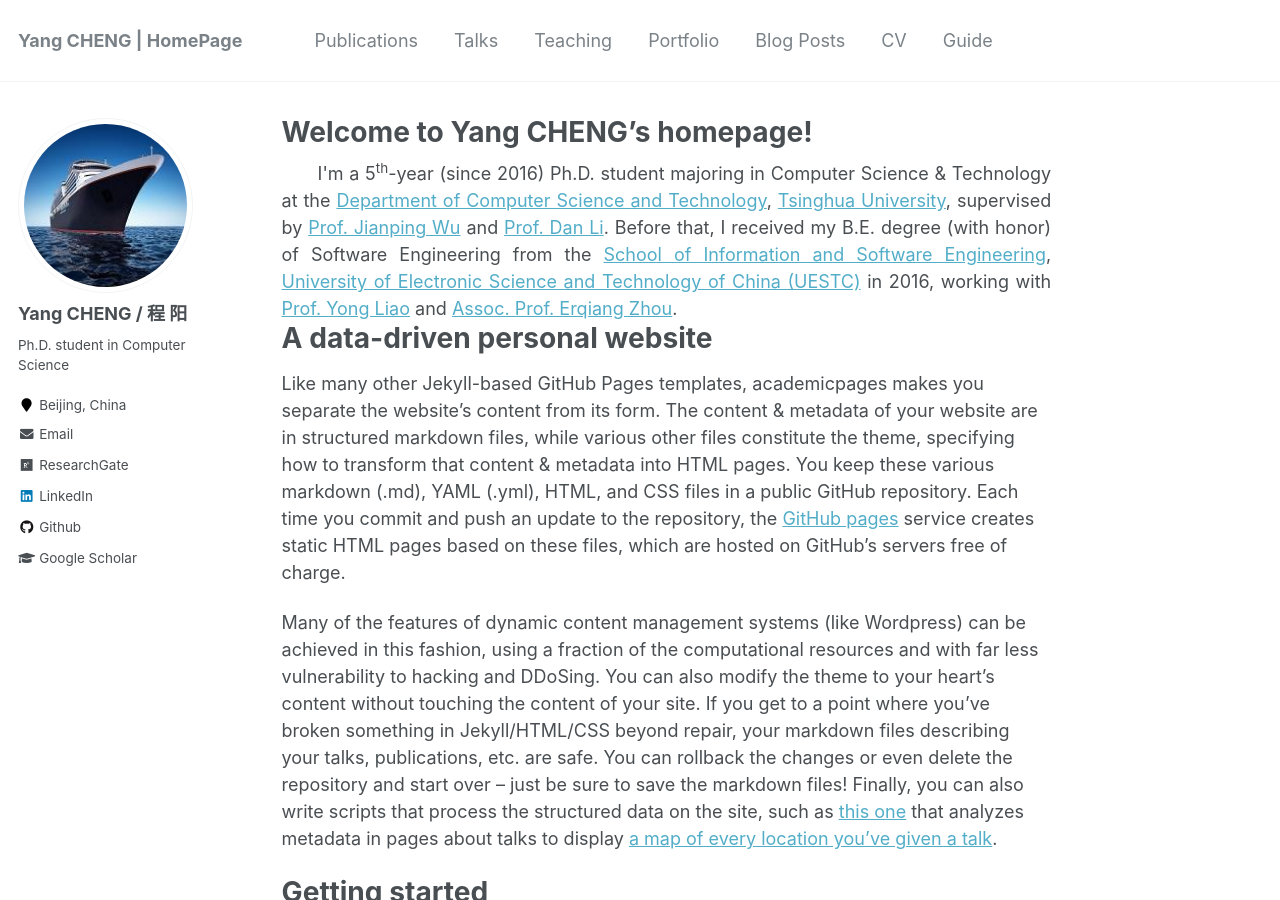
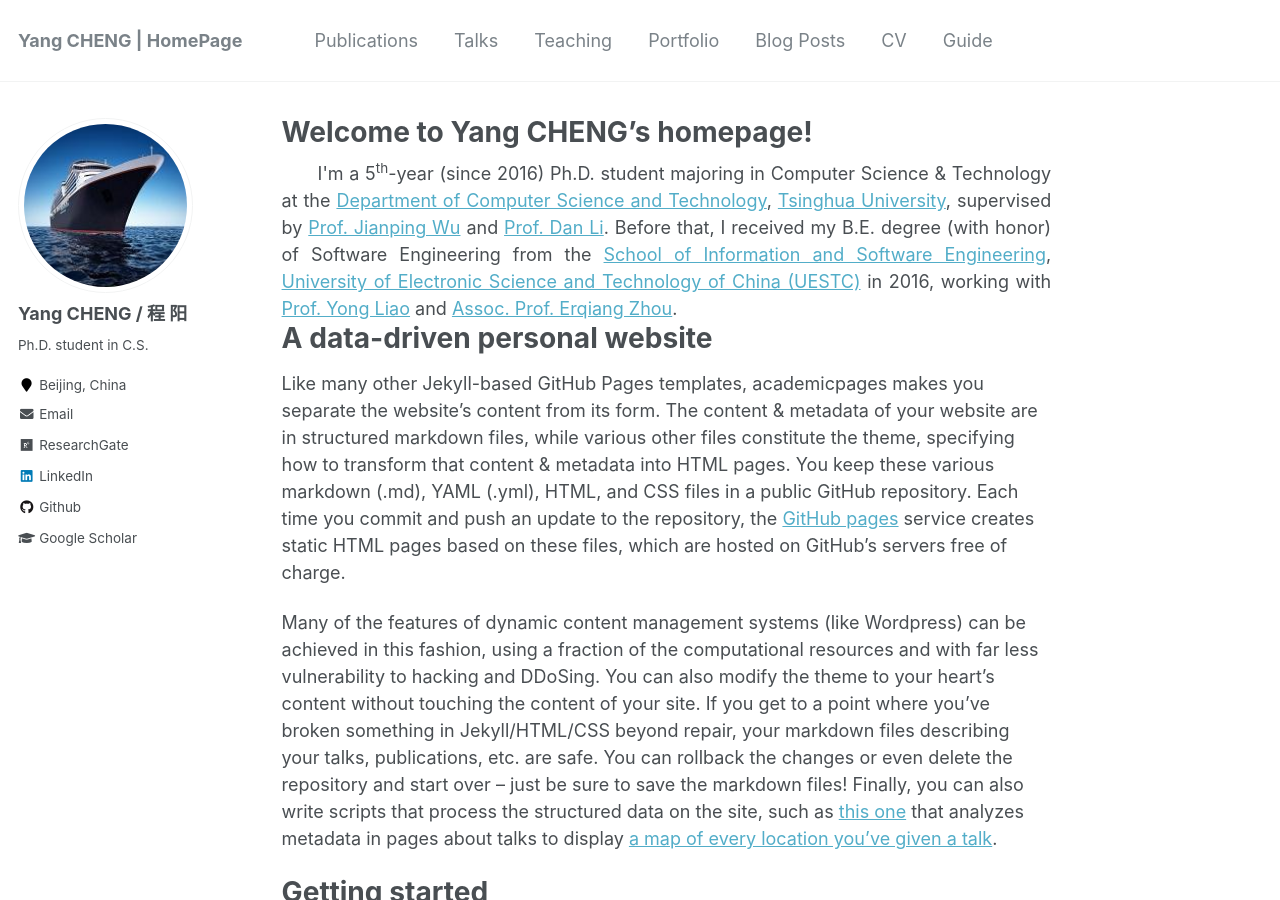
Before and after one commit to NEWPLAN/newplan.github.io, a Jekyll site: the page built from _pages/about.md, in a window 1280 px wide and 900 px high. Built offline with Jekyll 4.4.1, drawn with Linux system fonts in a browser that asks for light colours.

Commit message:
Update _config.yml

```diff
--- a/_config.yml
+++ b/_config.yml
@@ -82,7 +82,7 @@ analytics:
 author:
   name             : "Yang CHENG / 程 阳"
   avatar           : "my_profiler.jpeg"
-  bio              : "Ph.D. student in Computer Science"
+  bio              : "Ph.D. student in C.S."
   location         : "Beijing, China"
   employer         :
   pubmed           : #"https://www.ncbi.nlm.nih.gov/pubmed/?term=john+snow"
```
